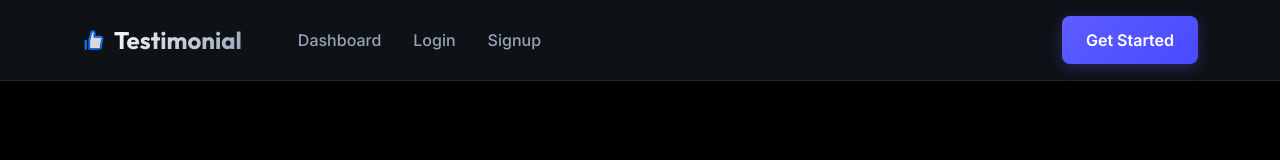
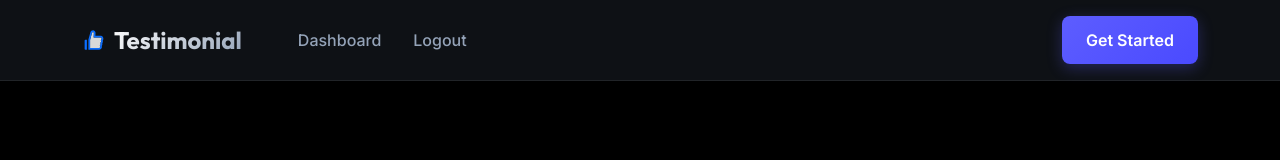
Before and after one commit to UsmanDevCraft/testimonials, a React (Vite) app: page / in a window 1280 px wide. Shown: the top 160 px of the page. Built offline with nearby package versions, Linux system fonts and the light colour scheme; no server answers; sample sign-in values are in the browser's storage.

Commit message:
feat: add auth based rendering in navbar

```diff
--- a/src/App.jsx
+++ b/src/App.jsx
@@ -1,9 +1,5 @@
 import { Suspense, lazy } from "react";
 import { BrowserRouter as Router, Routes, Route } from "react-router-dom";
-const Home = lazy(() => import("./pages/app/Home"));
-const SpacePage = lazy(() => import("./pages/app/SpacePage"));
-const Newspace = lazy(() => import("./components/Newspace"));
-const Addreview = lazy(() => import("./components/Addreview"));
 import "./styles/Home.css";
 import MainPage from "./pages/app/MainPage";
 import Login from "./pages/auth/Login";
@@ -11,6 +7,10 @@ import Signup from "./pages/auth/Signup";
 import ProtectedRoutes from "./utils/ProtectedRoutes";
 import Navbar from "./components/Navbar";
 import Loading from "./components/Loader";
+const Home = lazy(() => import("./pages/app/Home"));
+const SpacePage = lazy(() => import("./pages/app/SpacePage"));
+const Newspace = lazy(() => import("./components/Newspace"));
+const Addreview = lazy(() => import("./components/Addreview"));
 
 const App = () => {
   return (
--- a/src/components/Navbar.jsx
+++ b/src/components/Navbar.jsx
@@ -1,7 +1,15 @@
 import { NavLink, Link } from "react-router-dom";
 import { AiTwotoneLike } from "react-icons/ai";
+import { useNavigate } from "react-router-dom";
 
 const Navbar = () => {
+  const navigate = useNavigate();
+  const isAuthenticated = localStorage.getItem("token");
+
+  const handleLogout = () => {
+    localStorage.clear();
+    navigate("/login", { replace: true });
+  };
   return (
     <>
       <nav className="navbar navbar-expand-lg glass-nav py-3">
@@ -32,16 +40,35 @@ const Navbar = () => {
                   Dashboard
                 </NavLink>
               </li>
+              {!isAuthenticated ? (
+                <>
                   <li className="nav-item">
-                <NavLink className="nav-link nav-link-custom me-3" to="/login">
+                    <NavLink
+                      className="nav-link nav-link-custom me-3"
+                      to="/login"
+                    >
                       Login
                     </NavLink>
                   </li>
                   <li className="nav-item">
-                <NavLink className="nav-link nav-link-custom me-3" to="/signup">
+                    <NavLink
+                      className="nav-link nav-link-custom me-3"
+                      to="/signup"
+                    >
                       Signup
                     </NavLink>
                   </li>
+                </>
+              ) : (
+                <li className="nav-item">
+                  <button
+                    className="nav-link nav-link-custom me-3"
+                    onClick={handleLogout}
+                  >
+                    Logout
+                  </button>
+                </li>
+              )}
             </ul>
             <div className="d-flex">
               <Link to="/home" className="btn btn-primary-gradient px-4">
```
Lines whose indentation alone changed are shown as unchanged.
